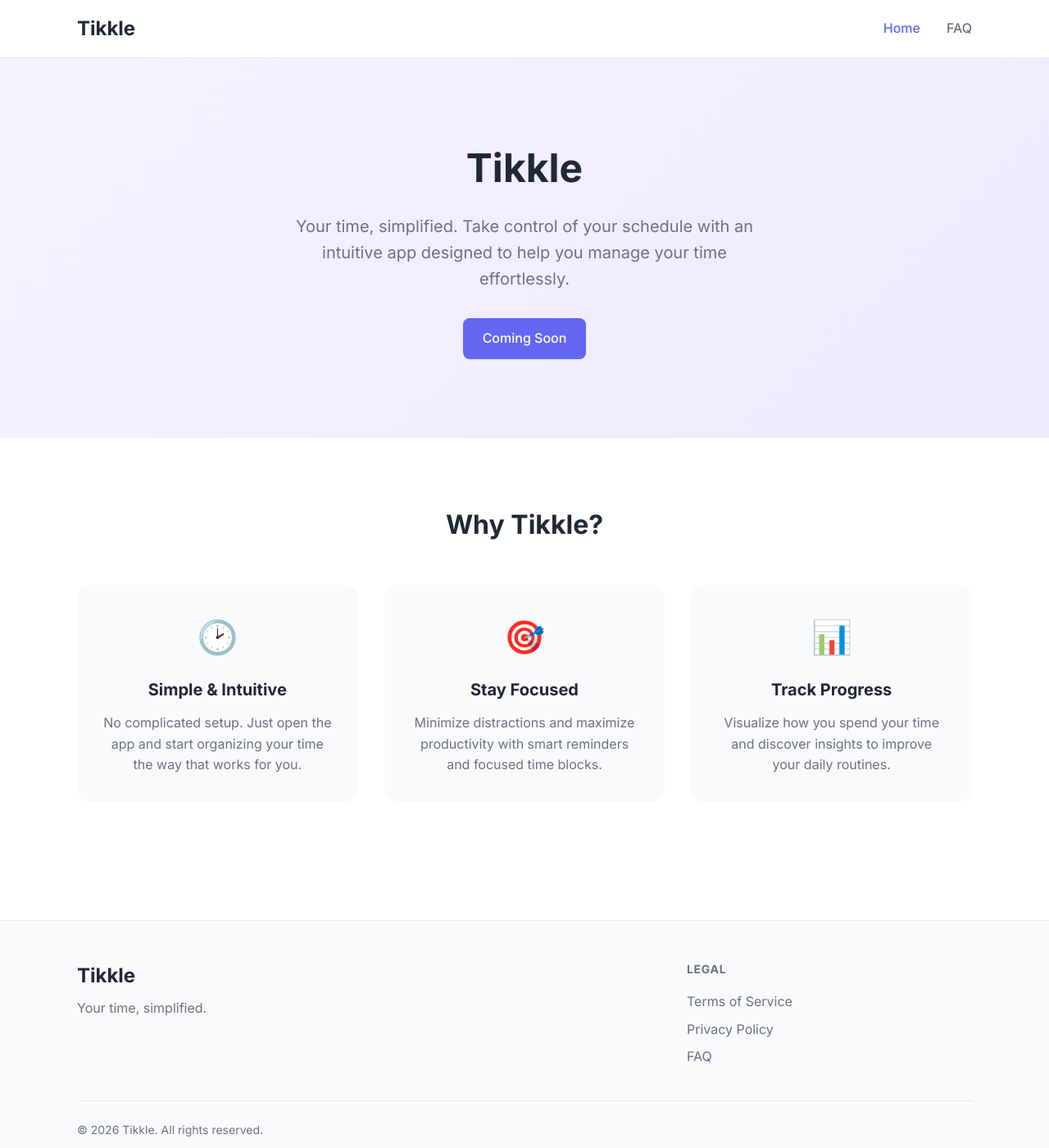
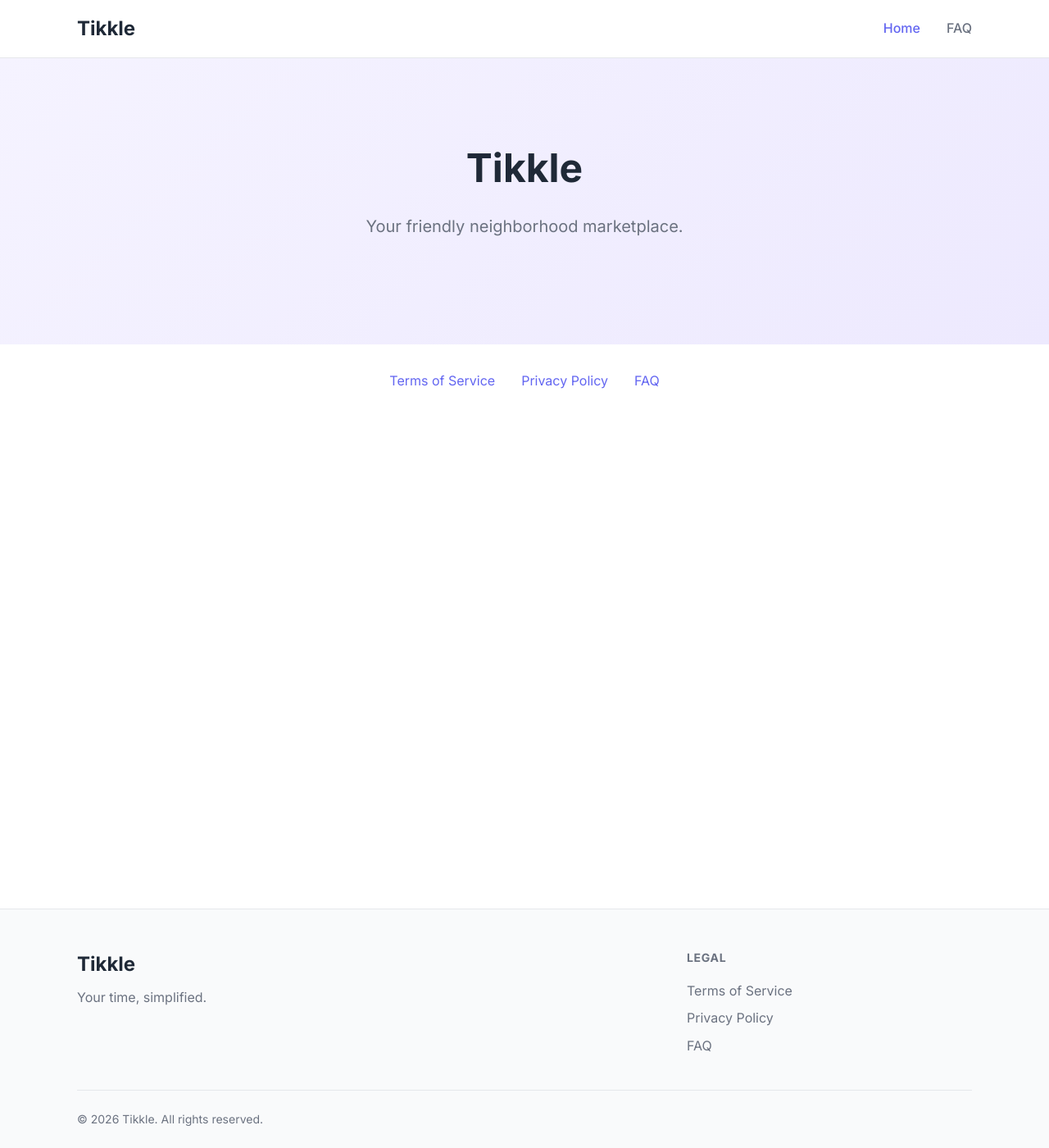
Before and after one commit to Tikkle-life/Tikkle-life.github.io, a Jekyll site: the page built from index.html, in a window 1280 px wide and 1400 px high. Shown: the whole window at 82% size. Built offline with Jekyll 4.4.1, drawn with Linux system fonts in a browser that asks for light colours.

Commit message:
♻️ refactor(home): simplify homepage to marketplace links only
Replace time management features section with simple links to
Terms of Service, Privacy Policy, and FAQ.

```diff
--- a/index.html
+++ b/index.html
@@ -1,30 +1,15 @@
 ---
 layout: home
 hero_title: Tikkle
-hero_subtitle: Your time, simplified. Take control of your schedule with an intuitive app designed to help you manage your time effortlessly.
-cta_text: Coming Soon
-cta_link: "#features"
+hero_subtitle: Your friendly neighborhood marketplace.
 ---
 
-<section id="features" class="features">
-  <div class="container">
-    <h2 class="section-title">Why Tikkle?</h2>
-    <div class="features-grid">
-      <div class="feature-card">
-        <div class="icon">&#128337;</div>
-        <h3>Simple & Intuitive</h3>
-        <p>No complicated setup. Just open the app and start organizing your time the way that works for you.</p>
-      </div>
-      <div class="feature-card">
-        <div class="icon">&#127919;</div>
-        <h3>Stay Focused</h3>
-        <p>Minimize distractions and maximize productivity with smart reminders and focused time blocks.</p>
-      </div>
-      <div class="feature-card">
-        <div class="icon">&#128202;</div>
-        <h3>Track Progress</h3>
-        <p>Visualize how you spend your time and discover insights to improve your daily routines.</p>
-      </div>
-    </div>
+<section class="links">
+  <div class="container" style="text-align: center; padding: 2rem 0;">
+    <ul style="list-style: none; padding: 0; display: inline-flex; gap: 2rem; flex-wrap: wrap; justify-content: center;">
+      <li><a href="{{ '/terms/' | relative_url }}">Terms of Service</a></li>
+      <li><a href="{{ '/privacy/' | relative_url }}">Privacy Policy</a></li>
+      <li><a href="{{ '/faq/' | relative_url }}">FAQ</a></li>
+    </ul>
   </div>
 </section>
```
